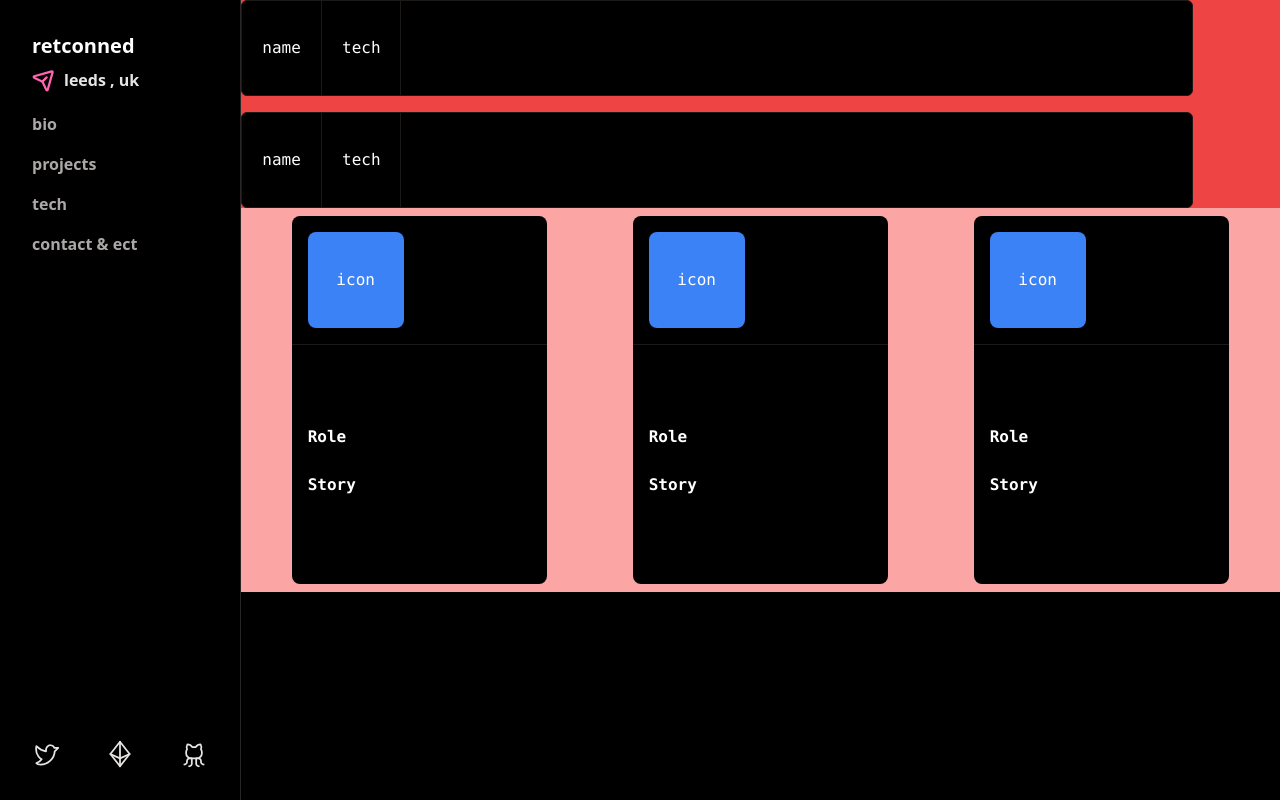
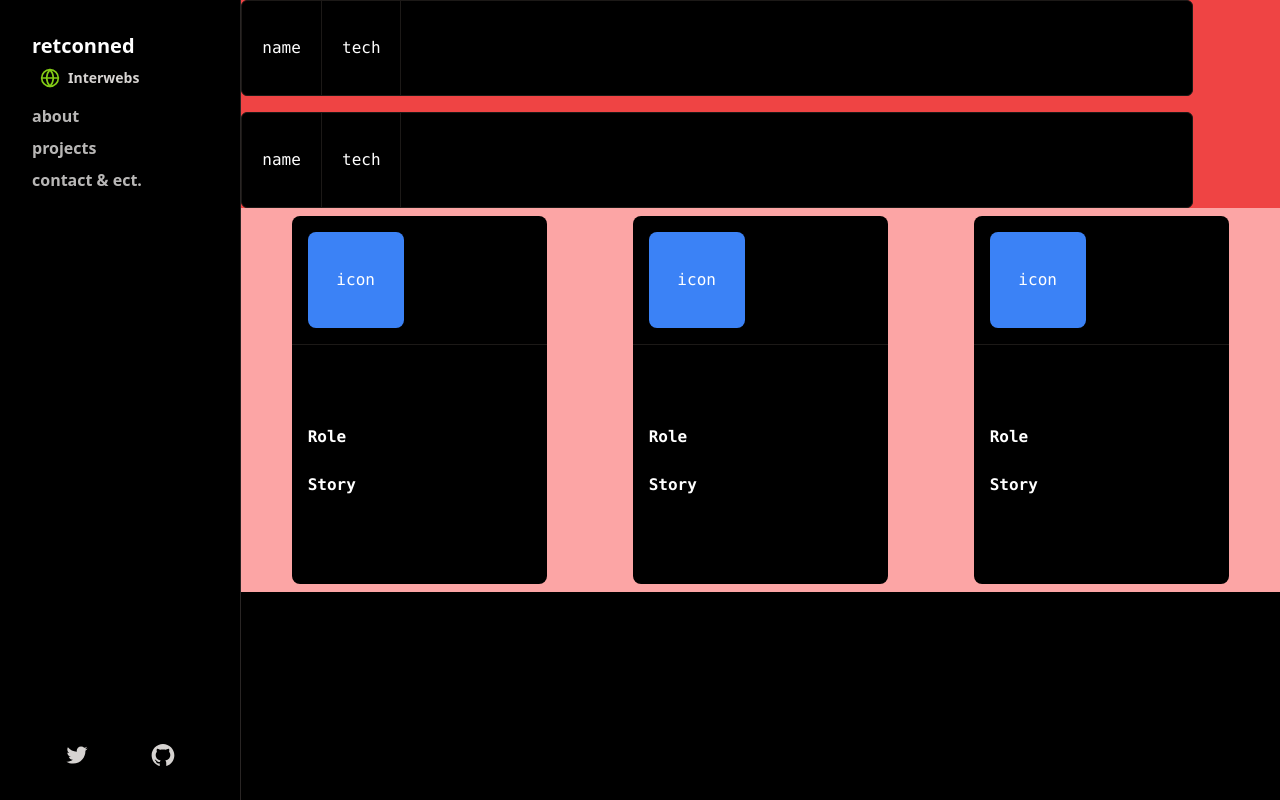
Before and after one commit to retconned/portfolio, a Next.js app: page /Projects in a window 1280 px wide. Shown: the top 800 px of the page. Built offline with nearby package versions, Linux system fonts and the light colour scheme.

Commit message:
Nav component

```diff
--- a/components/Nav.tsx
+++ b/components/Nav.tsx
@@ -1,53 +1,134 @@
-import type { NextPage, NextComponentType } from "next";
-import Image from "next/image";
-import {
-  PaperPlaneTilt,
-  GithubLogo,
-  CurrencyEth,
-  TwitterLogo,
-} from "phosphor-react";
+import type { NextPage } from "next";
+import Link from "next/link";
+import { useState } from "react";
+import { CgClose } from "react-icons/cg";
+import { AiOutlineTwitter, AiFillGithub, AiOutlineMenu } from "react-icons/ai";
+import { FiGlobe } from "react-icons/fi";
 
-const Nav: NextComponentType = () => {
+const Nav: NextPage = () => {
+  const [menuOpen, setMenuOpen] = useState(false);
+
+  const iconColor = "#84cc16";
+
   return (
-    <div className="flex flex-row">
-      <div className="flex h-screen w-60 flex-col justify-between  bg-black p-8 font-semibold text-stone-200">
-        <div>
-          <div className="flex flex-col space-y-2 ">
-            <p className=" text-xl text-white">retconned</p>
-            <div className="flex flex-row items-center space-x-2 ">
-              <PaperPlaneTilt
-                size={24}
-                color={"rgb(255, 101, 178)"}
-                weight="bold"
-              />
+    <>
+      <nav className="fixed top-0 z-10 h-full w-full divide-y divide-stone-900 md:hidden">
+        <div className="flex h-[8vh] w-full flex-row items-center justify-between bg-black bg-opacity-80 px-8 backdrop-blur">
+          <div className="font-semibold text-white">retconned</div>
+          <button
+            className="text-white"
+            onClick={() => {
+              setMenuOpen(!menuOpen);
+            }}
+          >
+            {menuOpen ? <CgClose size={26} /> : <AiOutlineMenu size={26} />}
+          </button>
+        </div>
+
+        {menuOpen ? (
+          <div className="h-[92vh] w-full bg-black bg-opacity-80 px-8 py-8 backdrop-blur">
+            <div className="">
+              <div className="flex flex-col space-y-2">
+                <div className="flex flex-row items-center space-x-2 text-white ">
+                  <FiGlobe size={24} color={iconColor} />
                   <p className="text-md duration-150 hover:text-stone-400">
-                leeds , uk
+                    Interwebs
                   </p>
                 </div>
               </div>
-          <ul className="text-md space-y-2  pt-4 opacity-80">
-            <li className="py-1 text-stone-300 duration-150 hover:text-white">
-              bio
+              <ul className="text-md h-[50vh] space-y-2 pt-4 ">
+                <li>
+                  <Link href="/">
+                    <a className="text-stone-200 duration-150 hover:text-white">
+                      about
+                    </a>
+                  </Link>
                 </li>
-            <li className="py-1 text-stone-300 duration-150 hover:text-white">
+                <li>
+                  <Link href="/Projects">
+                    <a className="text-stone-200 duration-150 hover:text-white">
                       projects
+                    </a>
+                  </Link>
                 </li>
-            <li className="py-1 text-stone-300 duration-150 hover:text-white">
-              tech
-            </li>
-            <li className="py-1 text-stone-300 duration-150 hover:text-white">
-              contact & ect
+                <li>
+                  <Link href="/Contact">
+                    <a className="text-stone-200 duration-150 hover:text-white">
+                      contact & ect.
+                    </a>
+                  </Link>
                 </li>
               </ul>
             </div>
-        <div className="flex w-full justify-between ">
-          <TwitterLogo size={28} />
-          <CurrencyEth size={28} />
-          <GithubLogo size={28} />
+            <div className="flex w-full justify-between px-16">
+              <Link href="https://twitter.com/retconned_" passHref>
+                <a className="text-stone-300 duration-150 hover:text-white">
+                  <AiOutlineTwitter size={26} />
+                </a>
+              </Link>
+              <Link href="https://github.com/retconned/" passHref>
+                <a className="text-stone-300 duration-150 hover:text-white">
+                  <AiFillGithub size={26} />
+                </a>
+              </Link>
+            </div>
+          </div>
+        ) : (
+          ""
+        )}
+      </nav>
+      <nav className="hidden h-screen flex-row md:sticky md:bottom-0 md:flex">
+        <div className="flex h-auto w-60 flex-col justify-between bg-black p-8 font-semibold text-stone-200 ">
+          <div className="">
+            <div className="flex flex-col space-y-2 ">
+              <p className=" text-xl text-white">retconned</p>
+              <div className="flex flex-row items-center space-x-2 pl-2 ">
+                <FiGlobe size={20} color={iconColor} />
+                <p className="text-sm text-stone-300 duration-150 hover:text-stone-200">
+                  Interwebs
+                </p>
+              </div>
+            </div>
+            <ul className="text-md space-y-2 pt-4 opacity-80">
+              <li>
+                <Link href="/">
+                  <a className="text-stone-200 duration-150 hover:text-white">
+                    about
+                  </a>
+                </Link>
+              </li>
+              <li>
+                <Link href="/Projects">
+                  <a className="text-stone-200 duration-150 hover:text-white">
+                    projects
+                  </a>
+                </Link>
+              </li>
+              <li>
+                <Link href="/Contact">
+                  <a className="text-stone-200 duration-150 hover:text-white">
+                    contact & ect.
+                  </a>
+                </Link>
+              </li>
+            </ul>
+          </div>
+          <div className="flex w-full justify-between px-8">
+            <Link href="https://twitter.com/retconned_" passHref>
+              <a className="text-stone-300 duration-150 hover:text-white">
+                <AiOutlineTwitter size={26} />
+              </a>
+            </Link>
+            <Link href="https://github.com/retconned/" passHref>
+              <a className="text-stone-300 duration-150 hover:text-white">
+                <AiFillGithub size={26} />
+              </a>
+            </Link>
           </div>
         </div>
         <div className="w-[1px] bg-stone-800" />
-    </div>
+      </nav>
+    </>
   );
 };
 
```
Lines whose indentation alone changed are shown as unchanged.
